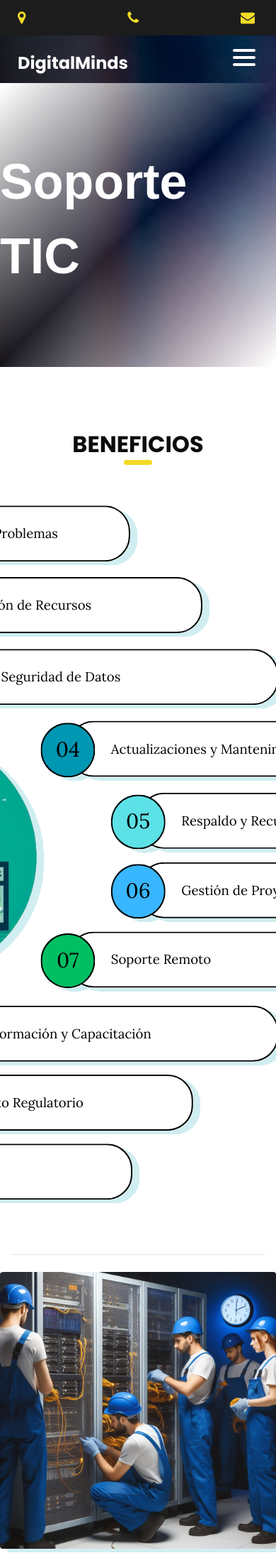
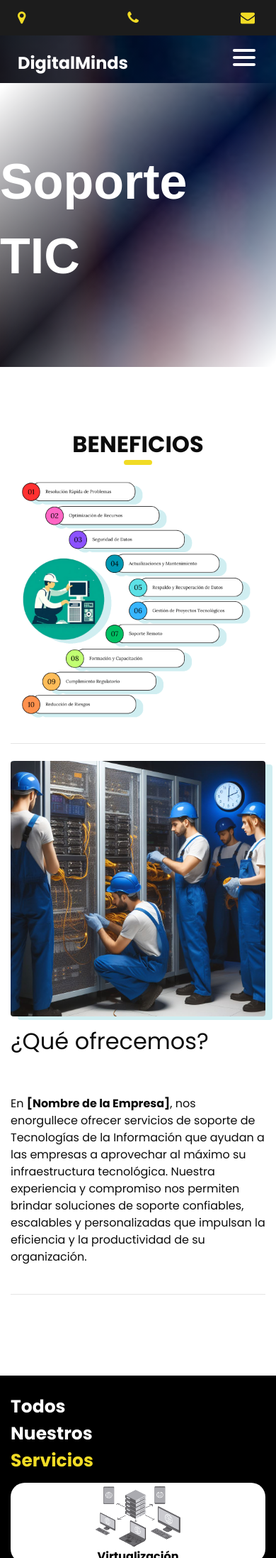
Before and after one commit to egonzalesr/Web_Flask, a Flask app: page /tic in a window 390 px wide; the page is wider, and only the part inside the window is pictured. Shown: the top 2195 px of that part at 71% size. Run offline with Flask 3, Linux system fonts and the light colour scheme; some libraries are stand-ins or nearby versions.

Commit message:
Agregando Fixes de imagenes y bordes, además de botones

```diff
--- a/static/css/last.css
+++ b/static/css/last.css
@@ -24,7 +24,6 @@
     align-items: center;
     justify-content: center;
     height: 400px;
-
     background: linear-gradient(135deg, rgba(255, 255, 255, 1) 1%, rgba(0, 59, 255, 0) 50%, rgba(255, 255, 255, 1) 99%);
 }
 
@@ -116,7 +115,7 @@
 }
 
 .team-img{
-    height: 150px;
+    height:200px;
     width: auto;
     padding: 15px 15px 15px 15px;
 }
--- a/templates/site/contacto.html
+++ b/templates/site/contacto.html
@@ -46,8 +46,8 @@
                                 <div>
                                     <input id="message" type="text" placeholder="Mensaje" class="message_input" />
                                 </div>
-                                <div class="btn-box ">
-                                    <button type="submit">
+                                <div class="btn-box">
+                                    <button class="rounded" type="submit">
                                         Enviar
                                     </button>
                                 </div>
--- a/templates/site/index.html
+++ b/templates/site/index.html
@@ -20,7 +20,7 @@
                                     sed do eiusmod magna aliqua. Ut enim ad minim veniam
                                 </p>
                                 <div class="btn-box">
-                                    <a href="https://wa.me/+51937803858" target="_blank" class="btn-1"> Contactanos </a>
+                                    <a href="https://wa.me/+51937803858" target="_blank" class="btn-1 rounded"> Contactanos </a>
                                 </div>
                             </div>
                         </div>
@@ -43,7 +43,7 @@
                                     sed do eiusmod magna aliqua. Ut enim ad minim veniam
                                 </p>
                                 <div class="btn-box">
-                                    <a href="https://wa.me/+51937803858" target="_blank" class="btn-1"> Contactanos </a>
+                                    <a href="https://wa.me/+51937803858" target="_blank" class="btn-1 rounded"> Contactanos </a>
                                 </div>
                             </div>
                         </div>
@@ -108,7 +108,7 @@
                     </div>
                     <p>
                         Somos una empresa líder en tecnología de la información dedicada a transformar el paisaje
-                        digital de las empresas y organizaciones. En [Nombre de la empresa], fusionamos experiencia y
+                        digital de las empresas y organizaciones. En <b>[Nombre de la empresa]</b>, fusionamos experiencia y
                         creatividad para impulsar la innovación tecnológica y ofrecer soluciones que hacen avanzar su
                         negocio.
                     </p>
--- a/templates/site/nosotros.html
+++ b/templates/site/nosotros.html
@@ -12,7 +12,7 @@
 <section class="about_section layout_padding other_bg">
     <div class="container">
         <div class="row justify-content-between">
-            <div class="col-md-5 px-0">
+            <div class="col-md-5">
 
                 <div class="heading_container">
                     <h2>
--- a/templates/site/tic.html
+++ b/templates/site/tic.html
@@ -10,18 +10,18 @@
 
     <div class="container">
         <div class="row justify-content-center mb-4">
-            <div class="col-md-5 px-0">
+            <div class="col-md-12">
                 <div class="heading_container  heading_center">
                     <h2>
                         Beneficios
                     </h2>
-                    <img class="shadow-img" src="{{ url_for('static', filename='images/tic-info.png') }}" alt="" />
+                    <img class="img-fluid shadow-img" src="{{ url_for('static', filename='images/tic-info.png') }}" alt="" />
                 </div>
             </div>
         </div>
         <hr class="my-4">
         <div class="row justify-content-between ">
-            <div class="col-md-6 px-0 mt-3">
+            <div class="col-md-6 mt-3">
                 <h2>¿Qué ofrecemos?</h2>
                 <br><br>
                 <p>
@@ -31,7 +31,7 @@
                     personalizadas que impulsan la eficiencia y la productividad de su organización.
                 </p>
             </div>
-            <div class="col-md-5 px-0">
+            <div class="col-md-5">
                 <img class="img-fluid rounded shadow-img"
                     src="{{ url_for('static', filename='images/tic-description-img-2.jpg') }}" alt="">
             </div>
```
Also changed, not shown: templates/site/computo.html (+4 -4 lines), templates/site/datacenter.html (+4 -4 lines), templates/site/equipo.html (+4 -4 lines), templates/site/redes.html (+4 -4 lines), templates/site/server.html (+4 -4 lines), templates/site/virtualizacion.html (+4 -4 lines), static/images/p1.jpg (added), static/images/p2.jpg (added), static/images/p3.jpg (added).
